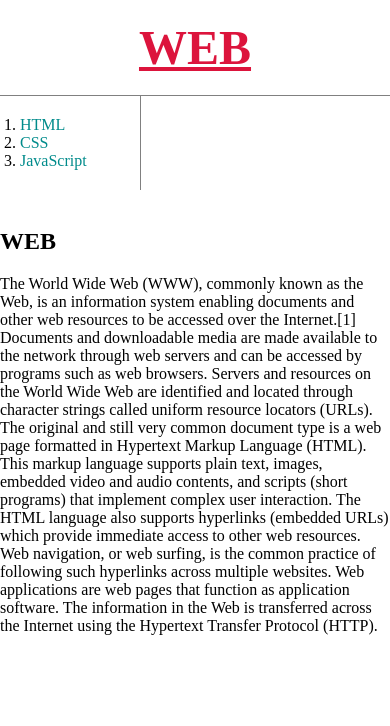
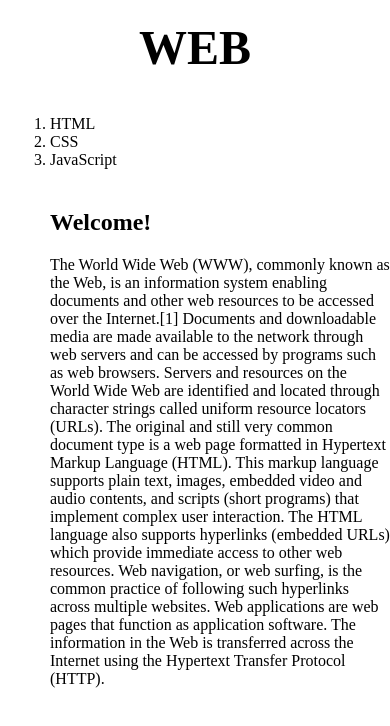
Before and after one commit to Noob-Gallon/HTML_CSS, a plain HTML site: page 1) HTML_egoing/index.html in a window 390 px wide. Drawn offline with Linux system fonts and the light colour scheme.

Commit message:
2022-07-29 study

```diff
--- a/1) HTML_egoing/index.html
+++ b/1) HTML_egoing/index.html
@@ -4,42 +4,19 @@
     <head>
         <title>WEB</title>
         <meta charset="utf-8">
-
-        <style> /* CSS Part */
-        a { /* 이 웹페이지에 있는 모든 a tag를 선택한다. 선택자(Selector) */
-            color:darkcyan; /* 효과, declaration. 하나의 선택자에 대해 여러 개의 속성을 부여할 수 있으며, 세미 콜론으로 구분한다. */
-         /* Property:Value */
-            text-decoration: none;
-        }
-        h1 {
-            font-size: 300%;
-            text-align: center;
-            border-bottom: 1px solid gray;
-            margin: 0px;
-            padding: 20px;
-        }
-        ol {
-            border-right: 1px solid gray;
-            width: 100px;
-            margin:0px;
-            padding: 20px;
-        }
-        body {
-            margin: 0px;
-        }
-        </style>
-
+        <link rel="stylesheet" href="./style.css">
     </head>
     <body>
-        <h1><a href="./index.html" style="color: crimson; text-decoration: underline;">WEB</a></h1>
+        <h1><a href="./index.html">WEB</a></h1>
+        <div id="grid">
             <ol>
                 <li><a href="./1.html">HTML</a></li>
                 <li><a href="./2.html">CSS</a></li> <!-- CSS : style attribute " "는 HTML의 attribute(속성)
                                                                                 style에는 그 값으로 반드시 CSS의 효과가 들어온다는 약속이 되어 있다.-->
                 <li><a href="./3.html">JavaScript</a></li>
             </ol>
-        <br>
-        <h2>WEB</h2>
+        <div id="article">
+            <h2>Welcome!</h2>
             The World Wide Web (WWW), commonly known as the Web, is an information system enabling documents
             and other web resources to be accessed over the Internet.[1]
             Documents and downloadable media are made available to the network through web servers and can be
@@ -51,5 +28,7 @@
             Web navigation, or web surfing, is the common practice of following such hyperlinks across multiple websites.
             Web applications are web pages that function as application software.
             The information in the Web is transferred across the Internet using the Hypertext Transfer Protocol (HTTP).
+            </div>
+        </div>
     </body>
 </html>
--- /dev/null
+++ b/1) HTML_egoing/style.css
@@ -0,0 +1,51 @@
+a { /* 이 웹페이지에 있는 모든 a tag를 선택한다. 선택자(Selector) */
+    color:black; /* 효과, declaration. 하나의 선택자에 대해 여러 개의 속성을 부여할 수 있으며, 세미 콜론으로 구분한다. */
+ /* Property:Value */
+    text-decoration: none;
+}
+h1 {
+    font-size: 300%;
+    text-align: center;
+    border-bottom: 1px solid gray;
+    margin: 0px;
+    padding: 20px;
+}
+body {
+    margin: 0px;
+}
+ol {
+        border-right: 1px solid grey;
+        width: 100px;
+        margin: 0px;
+        padding: 20px;
+    }
+#grid {
+    display: grid;
+    grid-template-columns: 150px 1fr;
+}
+#grid ol {
+    padding-left: 50px;
+}
+#grid #article {
+    padding-left: 50px;
+}
+@media (max-width:800px) { /* screen width가 800px보다 작을 때 */
+    #grid {
+        display: block;
+    }
+    ol {
+        border-right: none;
+    }
+    h1 {
+        border-bottom: none;
+    }
+}
+
+/* ID 선택자는 Class 선택자보다 우선순위가 높다.
+               Class 선택자는 Tag 선택자보다 우선순위가 높다.
+               ID > Class > Tag
+               만약 같은 선택자가 적용되어 있다면, 가장 마지막에
+               적용되는 것이 우선순위가 높다.
+               Why? ---> ID 값은 단 한번만 등장해야 한다. 중복돼서는 안된다.
+               따라서, 구체적일수록 우선순위가 높고, 포괄적일수록 우선순위가 낮다.
+               한 부분만 수정하면 나머지가 동시에 바뀌는 토대를 마련할 수 있다. */
```
Also changed, not shown: 1) HTML_egoing/1.html (+12 -28 lines), 1) HTML_egoing/2.html (+9 -32 lines), 1) HTML_egoing/3.html (+5 -15 lines), 1) HTML_egoing/mediaquery.html (added, +29 -0 lines), 1) HTML_egoing/box.html (line endings or trailing spaces), 1) HTML_egoing/grid.html (line endings or trailing spaces). Lines whose indentation alone changed are shown as unchanged.
